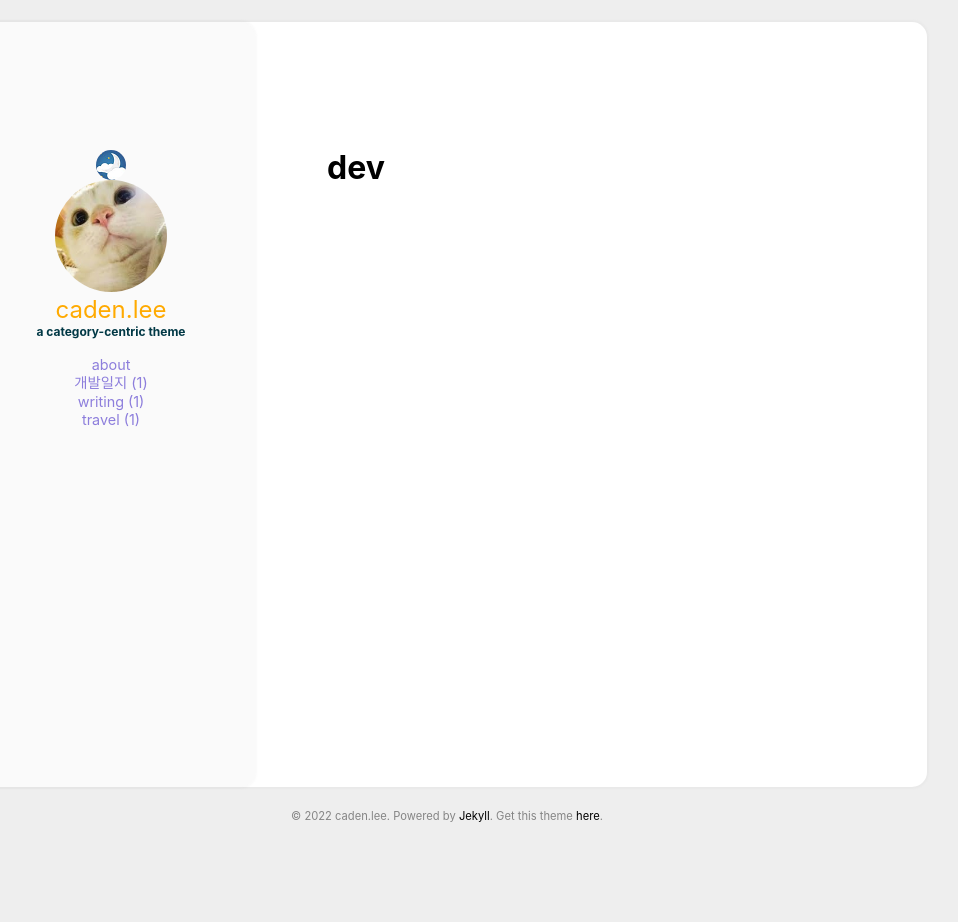
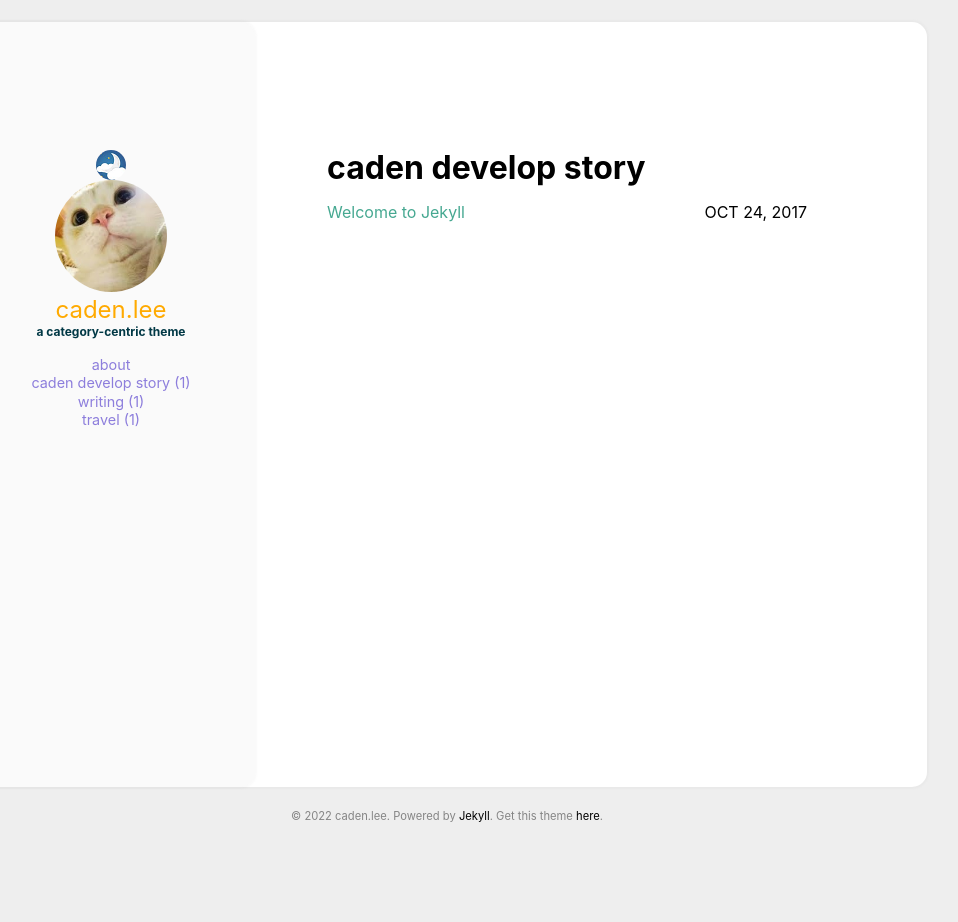
Before and after one commit to LeeKangMo/introduce-blog, a Jekyll site: the page built from categories/dev.html, in a window 1280 px wide. Shown: the whole page, without its empty margins (193-1151 px from the left). Built offline with Jekyll 4.4.1, drawn with Linux system fonts in a browser that asks for light colours.

Commit message:
개발테스트 2

```diff
--- a/_posts/2017-10-24-welcome.md
+++ b/_posts/2017-10-24-welcome.md
@@ -1,6 +1,6 @@
 ---
 title: Welcome to Jekyll
-categories: [개발일지]
+categories: [caden develop story]
 comments: true
 ---
 
--- a/categories/dev.html
+++ b/categories/dev.html
@@ -1,6 +1,6 @@
 ---
 layout: page
-type: dev
+type: caden develop story
 ---
 
 {% include archive.html %}
```
